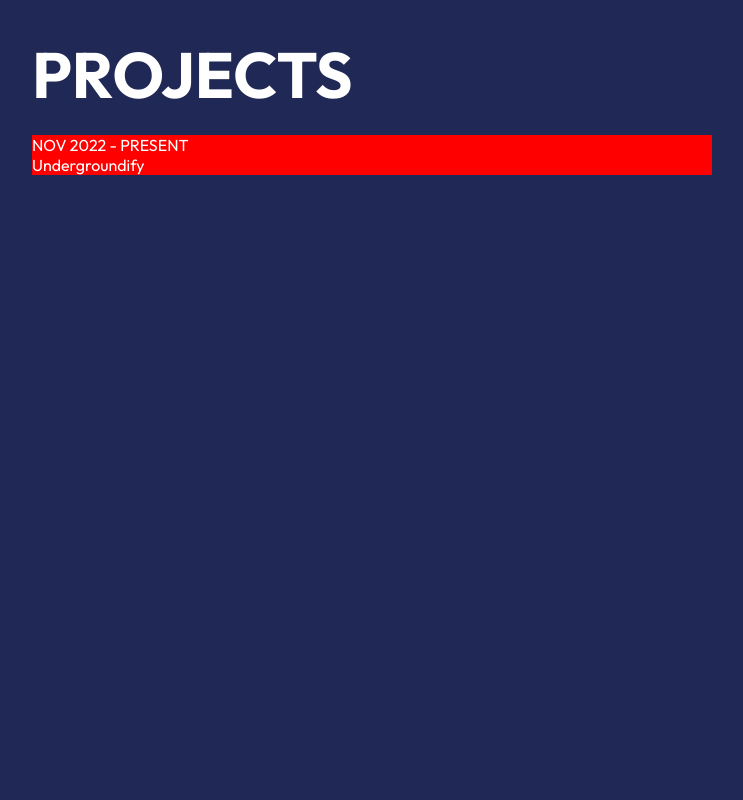
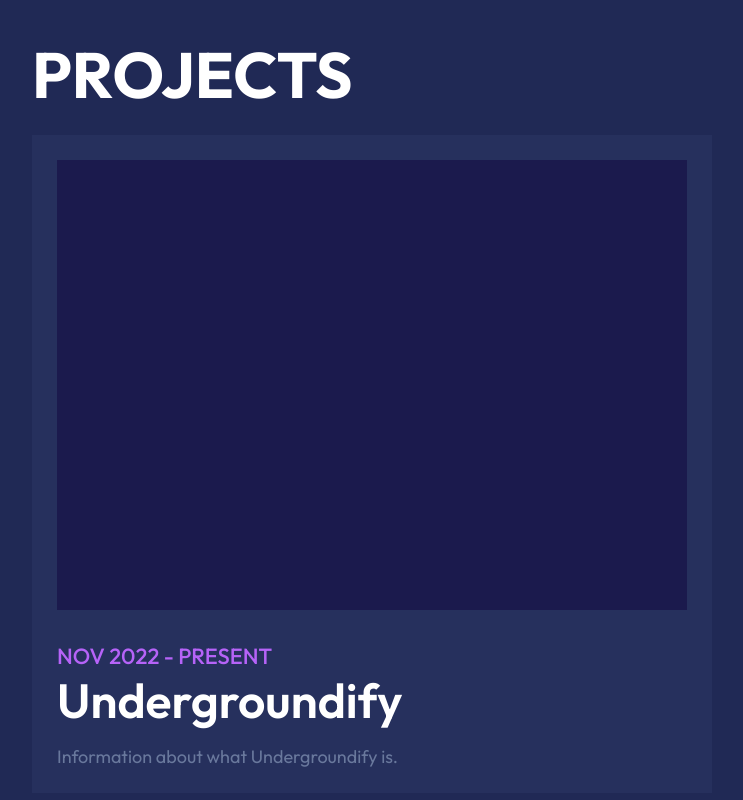
Before and after one commit to brentnishioka/Portfolio, an Astro site: page / in a window 1280 px wide. Shown: the part 1660-2460 px from the top of the page, without its empty margins (18-761 px from the left). Built offline with nearby package versions, Linux system fonts and the light colour scheme; Astro itself is replaced by a stand-in of ours.

Commit message:
finished design for project cards

```diff
--- a/src/components/projects/ProjectCard.astro
+++ b/src/components/projects/ProjectCard.astro
@@ -1,21 +1,41 @@
 ---
+const { title, duration, description, image } = Astro.props;
 ---
 
 <div class="card">
   <!-- <img src="" alt=""> -->
   <div class="img-placeholder"></div>
-  <h3>NOV 2022 - PRESENT</h3>
-  <h1>Undergroundify</h1>
+  <h3>{duration}</h3>
+  <h1>{title}</h1>
+  <p>{description}</p>
 </div>
 
 <style>
   .card {
     display: flex;
     flex-direction: column;
-    max-width: 680px;
-    background-color: red;
+    background-color: var(--panel);
+    padding: 25px;
   }
   .img-placeholder {
-
+    min-width: 630px;
+    height: 450px;
+    background-color: var(--navbar);
+  }
+  h1 {
+    font-size: 48px;
+    font-weight: 600;
+  }
+  h3 {
+    font-size: 22px;
+    font-weight: 500;
+    color: var(--accent);
+    margin-top: 32px;
+  }
+  p {
+    font-size: 18px;
+    font-weight: 400;
+    color: var(--secondary-text);
+    margin-top: 15px;
   }
 </style>
--- /dev/null
+++ b/src/components/projects/ProjectData.json
@@ -0,0 +1,20 @@
+[
+  {
+    "title": "Undergroundify",
+    "duration": "NOV 2022 - PRESENT",
+    "description": "Information about what Undergroundify is.",
+    "image": ""
+  },
+  {
+    "title": "MEet & You",
+    "duration": "AUG 2021 - MAY 2022",
+    "description": "Information about what MEet & You is.",
+    "image": ""
+  },
+  {
+    "title": "Portfolio",
+    "duration": "MAY 2023 - PRESENT",
+    "description": "Information about what Portfolio is.",
+    "image": ""
+  }
+]
--- a/src/components/projects/ProjectSection.astro
+++ b/src/components/projects/ProjectSection.astro
@@ -1,9 +1,31 @@
 ---
 import SectionHeader from "../SectionHeader.astro";
 import ProjectCard from "./ProjectCard.astro";
+import projectData from "./ProjectData.json";
 ---
 
 <section id="projects">
   <SectionHeader title="PROJECTS" headline="WHAT DO I HAVE TO SHOW?" />
-  <ProjectCard />
+  <div>
+    {
+      projectData.map((project) => (
+        <ProjectCard
+          title={project.title}
+          duration={project.duration}
+          description={project.description}
+          image={project.image}
+        />
+      ))
+    }
+  </div>
 </section>
+
+<style>
+  div {
+    display: flex;
+    /* Temporary while I figure out the project carousel */
+    flex-wrap: wrap;
+    gap: 40px;
+    width: 100%;
+  }
+</style>
```
